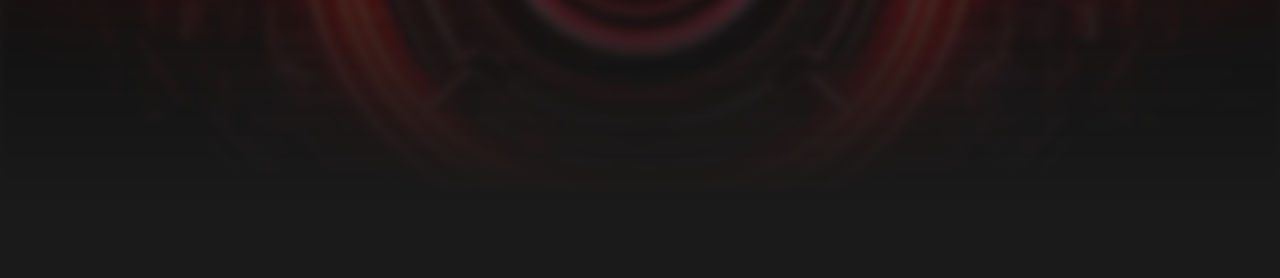
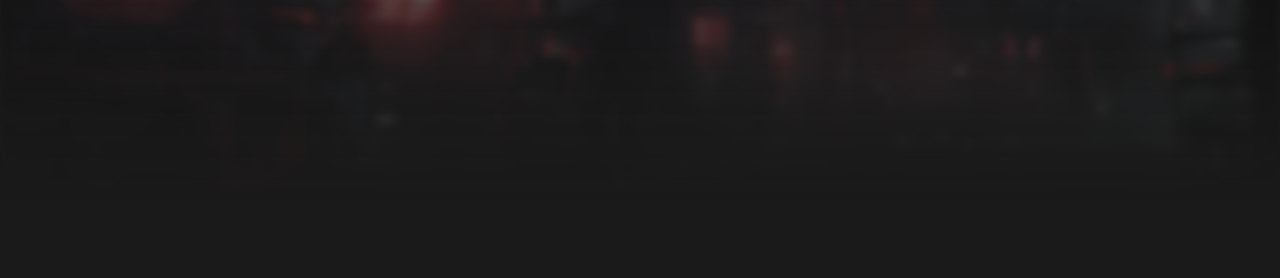
Before and after one commit to sararingkow/portfolio_2024, an Astro site: page /1st_semester in a window 1280 px wide. Shown: the part 359-637 px from the top of the page. Built offline with nearby package versions, Linux system fonts and the light colour scheme; Astro itself is replaced by a stand-in of ours.

Commit message:
New images add again + a few things changed

```diff
--- a/src/pages/1st_semester.astro
+++ b/src/pages/1st_semester.astro
@@ -21,11 +21,11 @@ import "../styles/global.css";
     }
 
     .background {
-      background-image: url(/images/circles2.webp);
+      background-image: url(/images/factory8.jpeg);
       background-size: cover;
       background-repeat: no-repeat;
       background-position: center;
-      filter: blur(5px) brightness(0.6); /* Applies blur to the background */
+      filter: blur(5px) brightness(0.8); /* Applies blur to the background */
       mask-image: linear-gradient(rgba(27, 22, 22, 100), transparent);
       position: absolute;
       top: 0;
--- a/src/pages/2nd_semester.astro
+++ b/src/pages/2nd_semester.astro
@@ -21,11 +21,11 @@ import "../styles/global.css";
     }
 
     .background {
-      background-image: url(/images/circles2.webp);
+      background-image: url(/images/factory7.jpeg);
       background-size: cover;
       background-repeat: no-repeat;
       background-position: center;
-      filter: blur(5px) brightness(0.6); /* Applies blur to the background */
+      filter: blur(5px) brightness(0.8); /* Applies blur to the background */
       mask-image: linear-gradient(rgba(27, 22, 22, 100), transparent);
       position: absolute;
       top: 0;
--- a/src/pages/3rd_semester.astro
+++ b/src/pages/3rd_semester.astro
@@ -21,11 +21,11 @@ import "../styles/global.css";
     }
 
     .background {
-      background-image: url(/images/circles2.webp);
+      background-image: url(/images/factory6.jpeg);
       background-size: cover;
       background-repeat: no-repeat;
       background-position: center;
-      filter: blur(5px) brightness(0.6); /* Applies blur to the background */
+      filter: blur(5px) brightness(0.8); /* Applies blur to the background */
       mask-image: linear-gradient(rgba(27, 22, 22, 100), transparent);
       position: absolute;
       top: 0;
--- a/src/pages/about_me.astro
+++ b/src/pages/about_me.astro
@@ -21,11 +21,11 @@ import "../styles/global.css";
     }
 
     .background {
-      background-image: url(/images/circles2.webp);
+      background-image: url(/images/factory5.jpeg);
       background-size: cover;
       background-repeat: no-repeat;
       background-position: center;
-      filter: blur(5px) brightness(0.6); /* Applies blur to the background */
+      filter: blur(5px) brightness(0.8); /* Applies blur to the background */
       mask-image: linear-gradient(rgba(27, 22, 22, 100), transparent);
       position: absolute;
       top: 0;
--- a/src/pages/contact.astro
+++ b/src/pages/contact.astro
@@ -55,11 +55,11 @@ import "../styles/global.css";
   }
 
   .background {
-    background-image: url(/images/circles4.webp);
+    background-image: url(/images/factory4.jpeg);
     background-size: cover;
     background-repeat: no-repeat;
     background-position: center;
-    filter: blur(5px) brightness(0.6); /* Applies blur to the background */
+    filter: blur(5px) brightness(0.8); /* Applies blur to the background */
     mask-image: linear-gradient(rgba(27, 22, 22, 100), transparent);
     position: absolute;
     top: 0;
--- a/src/pages/projects.astro
+++ b/src/pages/projects.astro
@@ -21,11 +21,11 @@ import "../styles/global.css";
     }
 
     .background {
-      background-image: url(/images/circles3.webp);
+      background-image: url(/images/factory3.jpeg);
       background-size: cover;
       background-repeat: no-repeat;
       background-position: center;
-      filter: blur(5px) brightness(0.6); /* Applies blur to the background */
+      filter: blur(5px) brightness(0.8); /* Applies blur to the background */
       mask-image: linear-gradient(rgba(27, 22, 22, 100), transparent);
       position: absolute;
       top: 0;
```
Also changed, not shown: public/images/circles1.webp (deleted), public/images/circles2.webp (deleted), public/images/circles3.webp (deleted), public/images/circles4.webp (deleted), public/images/circles5.webp (deleted), public/images/circles6.webp (deleted), public/images/circles7.webp (deleted), public/images/factory3.jpeg (added), public/images/factory4.jpeg (added), public/images/factory5.jpeg (added), public/images/factory6.jpeg (added), public/images/factory7.jpeg (added), public/images/factory8.jpeg (added).
